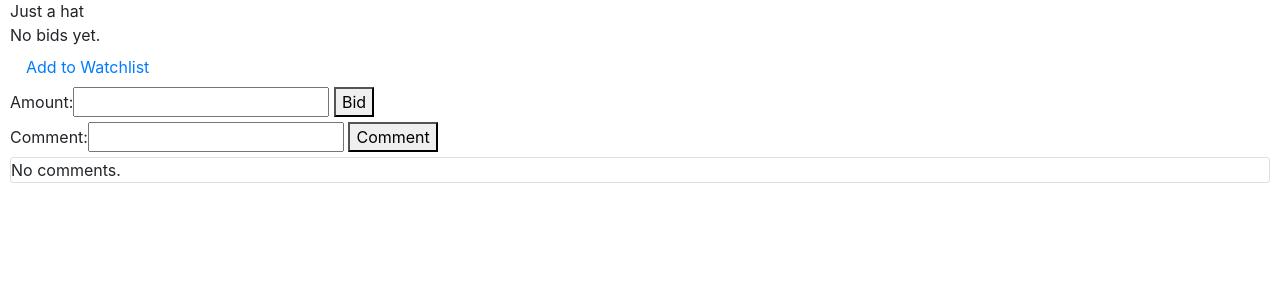
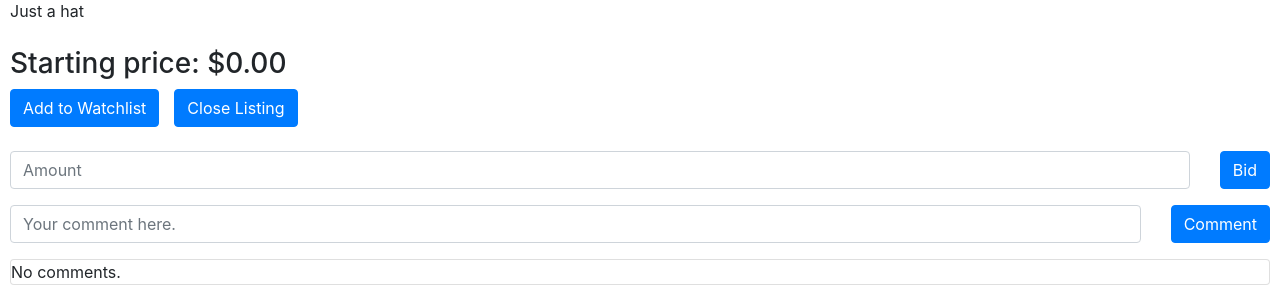
Before and after one commit to dmosthenes/CS50W, a Django app: page /4 in a window 1280 px wide. Shown: the part 510-805 px from the top of the page. Before the commit the page ends 693 px from the top, so only its background shows below. Run offline with Django 3.2, Linux system fonts and the light colour scheme; a user stored in the database is signed in; data comes from the database, SQL or seed files in the repository; both versions use the stored data as it was after the commit; parts of the project's set-up code (start-up, migrations or seed data) failed here and were passed over; some libraries are stand-ins or nearby versions.

Commit message:
finished probably

```diff
--- a/commerce/auctions/models.py
+++ b/commerce/auctions/models.py
@@ -12,7 +12,9 @@ class Listing(models.Model):
     imageURL = models.CharField(max_length=200, blank=True)
     start = models.TimeField()
     duration = models.DurationField()
-    category = models.OneToOneField('Category', on_delete=models.CASCADE)
+    category = models.ForeignKey('Category', on_delete=models.CASCADE)
+    starting_price = models.DecimalField(max_digits=10, decimal_places=2)
+    winner = models.ForeignKey(User, on_delete=models.CASCADE, default=None, null=True, blank=True)
 
     def __str__(self):
         return f"{self.title}, by {self.seller}, from {self.start}, with id: {self.id}"
@@ -31,3 +33,6 @@ class Comments(models.Model):
 
 class Category(models.Model):
     name = models.CharField(max_length=100)
+
+    def __str__(self):
+        return f"{self.name}"
--- a/commerce/auctions/templates/auctions/listing.html
+++ b/commerce/auctions/templates/auctions/listing.html
@@ -10,41 +10,110 @@
         {{listing_data.description}}
     </div>
 
+    <br>
 
 
-    {% if high_bid is not None %}
+    {% if high_bid is not None and winner %}
 
-    <div>Current bid: {{high_bid.amount}}</div>
+    <h3>You won with winning bid: ${{high_bid.amount}}</h3>
+
+
+    {% elif high_bid is not None %}
+
+    <h3>Current bid: ${{high_bid.amount}}</h3>
 
     {% else %}
 
-    <div>No bids yet.</div>
+    <h3>Starting price: ${{listing_data.starting_price}}</h3>
 
     {% endif %}
 
 
     {% if user.is_authenticated %}
+        <div class="row">
 
-    <a class="nav-link" href="{% url 'add_to_watchlist' listing_data.id %}">Add to Watchlist</a>
+            <div class="col-auto">
+
+                <a type="button" class="btn btn-primary" href="{% url 'add_to_watchlist' listing_data.id %}">Add to Watchlist</a>
+
+            </div>
+
+            {% if user == seller and winner == None %}
+            <div class="row">
+
+                <div class ="col-auto">
+
+                    {% if high_bid.bidder %}
+
+                        <a type="button" class="btn btn-primary" href="{% url 'close_listing' listing_data.id high_bid.bidder %}">Close Listing</a>
+
+                    {% else %}
+
+                        <a type="button" class="btn btn-primary" href="{% url 'close_listing' listing_data.id %}">Close Listing</a>
+
+                    {% endif %}
+
+                </div>
+            </div>
+
+        <p></p>
+
+        {% endif %}
+
+        </div>
 
     {% endif %}
 
+    <br>
 
+    {% if bid_warning %}
+
+    <h4>Bid not accepted.</h4>
+
+    <br>
+
+    {% endif %}
 
     <form method="post" id="bids">
         {% csrf_token %}
-        {{bids}}
-        <button type="submit" name="form_name" value="bids">Bid</button>
+        <div class="row">
+            <div class="col">
+                {{bids.amount}}
+            </div>
+            <div class="col-auto">
+                <button type="submit" class="btn btn-primary" name="form_name" value="bids">Bid</button>
+            </div>
+        </div>
+    </form>
 
-    </form>
+    <p></p>
+
+
+    <!-- <form action="{% url 'login' %}" method="post">
+        {% csrf_token %}
+        <div class="form-group">
+            <input autofocus class="form-control" type="text" name="username" placeholder="Username">
+        </div>
+        <div class="form-group">
+            <input class="form-control" type="password" name="password" placeholder="Password">
+        </div>
+        <input class="btn btn-primary" type="submit" value="Login">
+    </form> -->
+
 
     <form method="post" id="comments">
         {% csrf_token %}
-        {{comments}}
-        <button type="submit">Comment</button>
-
+        <div class="row form-group">
+            <div class="col" >
+                {{comments.comment}}
+            </div>
+            <div class="col-auto">
+                <button type="submit" class="btn btn-primary">Comment</button>
+            </div>
+        </div>
     </form>
 
+    <p></p>
 
     {% for comment in comment_data %}
     <div class="card">
--- a/commerce/auctions/urls.py
+++ b/commerce/auctions/urls.py
@@ -9,6 +9,12 @@ urlpatterns = [
     path("register", views.register, name="register"),
     path("create_listing", views.create_listing, name="create_listing"),
     path("watchlist", views.watchlist, name="watchlist"),
+    path("categories", views.categories, name="categories"),
+    path("categories/<str:category>/", views.category, name="category"),
     path("<str:listing_id>", views.listing, name="listing"),
-    path("<str:listing_id>/", views.add_to_watchlist, name="add_to_watchlist")
+    path("<str:listing_id>/", views.add_to_watchlist, name="add_to_watchlist"),
+    path("<str:listing_id>/<str:winner>", views.close_listing, name="close_listing"),
+    path("<str:listing_id>", views.close_listing, name="close_listing")
+
+
 ]
--- a/commerce/auctions/views.py
+++ b/commerce/auctions/views.py
@@ -3,27 +3,44 @@ from django.db import IntegrityError
 from django.http import HttpResponse, HttpResponseRedirect
 from django.shortcuts import render, redirect, get_object_or_404
 from django.urls import reverse
-from django.forms import ModelForm
+from django.forms import ModelForm, TextInput, Select, ModelChoiceField
 
-from .models import User, Listing, Bids, Comments
+from .models import User, Listing, Bids, Comments, Category
 
 from datetime import datetime
 
 
 class new_listing(ModelForm):
+
+    category = ModelChoiceField(queryset=Category.objects.all(), empty_label="Select category", widget=Select(attrs={'class': 'form-control'}))
+
     class Meta:
         model = Listing
-        fields = ['title','description','imageURL','duration']
+        fields = ['title','description','imageURL','duration', 'category', 'starting_price']
+        widgets = {
+            'title': TextInput(attrs={'placeholder': 'Title', 'class': 'form-control'}),
+            'description': TextInput(attrs={'placeholder': 'Description', 'class': 'form-control'}),
+            'imageURL': TextInput(attrs={'placeholder': 'Enter image URL', 'class': 'form-control'}),
+            'duration': TextInput(attrs={'class': 'form-control', 'type': 'number', 'step': '1', 'min': '1', 'max': '7', 'placeholder': 'Enter duration in days'}),
+            'starting_price': TextInput(attrs={'class': 'form-control', 'type': 'number', 'step': '0.01', 'placeholder': 'Starting Price'})
+        }
 
 class new_bid(ModelForm):
     class Meta:
         model = Bids
         fields = ['amount']
+        widgets = {
+            'amount': TextInput(attrs={'placeholder': 'Amount', 'class': 'form-control'}),
+
+        }
 
 class new_comment(ModelForm):
     class Meta:
         model = Comments
         fields = ['comment']
+        widgets = {
+            'comment': TextInput(attrs={'placeholder': 'Your comment here.', 'class': 'form-control'})
+        }
 
 
 def index(request):
@@ -114,7 +131,7 @@ def create_listing(request):
         # Put form content into database
         form = new_listing(request.POST)
 
-        print(form.is_valid())
+        # print(form.is_valid())
 
         if form.is_valid():
 
@@ -141,6 +158,8 @@ def listing(request, listing_id):
 
     lst = get_object_or_404(Listing, pk=listing_id)
 
+    bid_warning = False
+
     if request.method == "POST":
 
         # Bids form
@@ -149,15 +168,31 @@ def listing(request, listing_id):
             form = new_bid(request.POST)
             if form.is_valid():
 
-                # Check that new bid is higher than previous highest
-                bidder = request.user
+                # Check that new bid is higher than starting price
+                if int(form.cleaned_data["amount"]) >= int(lst.starting_price):
 
-                instance = form.save(commit=False)
-                instance.bidder = bidder
-                instance.time = datetime.now()
-                instance.listing = lst
+                    # Check that new bid is greater than previous or if there are no bids
+                    bids = Bids.objects.filter(listing=lst).order_by("amount")
+                    prev = bids[len(bids) -1] if bids else None
 
-                instance.save()
+                    if not prev or int(form.cleaned_data["amount"]) > int(prev.amount):
+
+                        print("adding bid")
+
+                        bidder = request.user
+
+                        instance = form.save(commit=False)
+                        instance.bidder = bidder
+                        instance.time = datetime.now()
+                        instance.listing = lst
+
+                        instance.save()
+
+                    else:
+                        bid_warning = True
+
+                else:
+                    bid_warning = True
 
         # Comments form
         else:
@@ -186,6 +221,37 @@ def listing(request, listing_id):
         "bids": new_bid,
         "high_bid": high_bid,
         "comments": new_comment,
-        "comment_data": Comments.objects.filter(listing=lst)
+        "comment_data": Comments.objects.filter(listing=lst),
+        "seller" : Listing.objects.get(id=listing_id).seller,
+        "winner" : lst.winner,
+        "bid_warning": bid_warning
 
     })
+
+def close_listing(request, listing_id, winner=None):
+
+    win_user = get_object_or_404(User, username=winner)
+
+    lst = get_object_or_404(Listing, id=listing_id)
+
+    lst.winner = win_user
+
+    lst.save()
+
+    return redirect("listing", listing_id)
+
+def categories(request):
+    return render(request, "auctions/categories.html", {
+        "categories": Category.objects.all()
+    })
+
+def category(request, category):
+
+    # Get ID for category
+    id = Category.objects.get(name=category)
+
+    items = Listing.objects.filter(category=id)
+
+    return render(request, "auctions/category.html", {
+        "items": items
+    })
```
Also changed, not shown: commerce/auctions/templates/auctions/category.html (+3 -12 lines), commerce/auctions/templates/auctions/create_listing.html (+11 -6 lines), commerce/auctions/templates/auctions/custom-card.html (added, +43 -0 lines), commerce/auctions/templates/auctions/index.html (+7 -6 lines), commerce/auctions/templates/auctions/watchlist.html (+3 -8 lines), commerce/auctions/migrations/0002_category_listing_comments_bids_user_watchlist.py, commerce/auctions/migrations/0003_listing_winner.py (added), commerce/auctions/migrations/0003_user_watchlist.py (deleted), commerce/auctions/migrations/0004_alter_listing_winner.py (added), commerce/auctions/migrations/0004_category.py (deleted), commerce/auctions/migrations/0005_alter_listing_winner.py (added), commerce/auctions/migrations/0005_listing_category.py (deleted), commerce/db.sqlite3.
